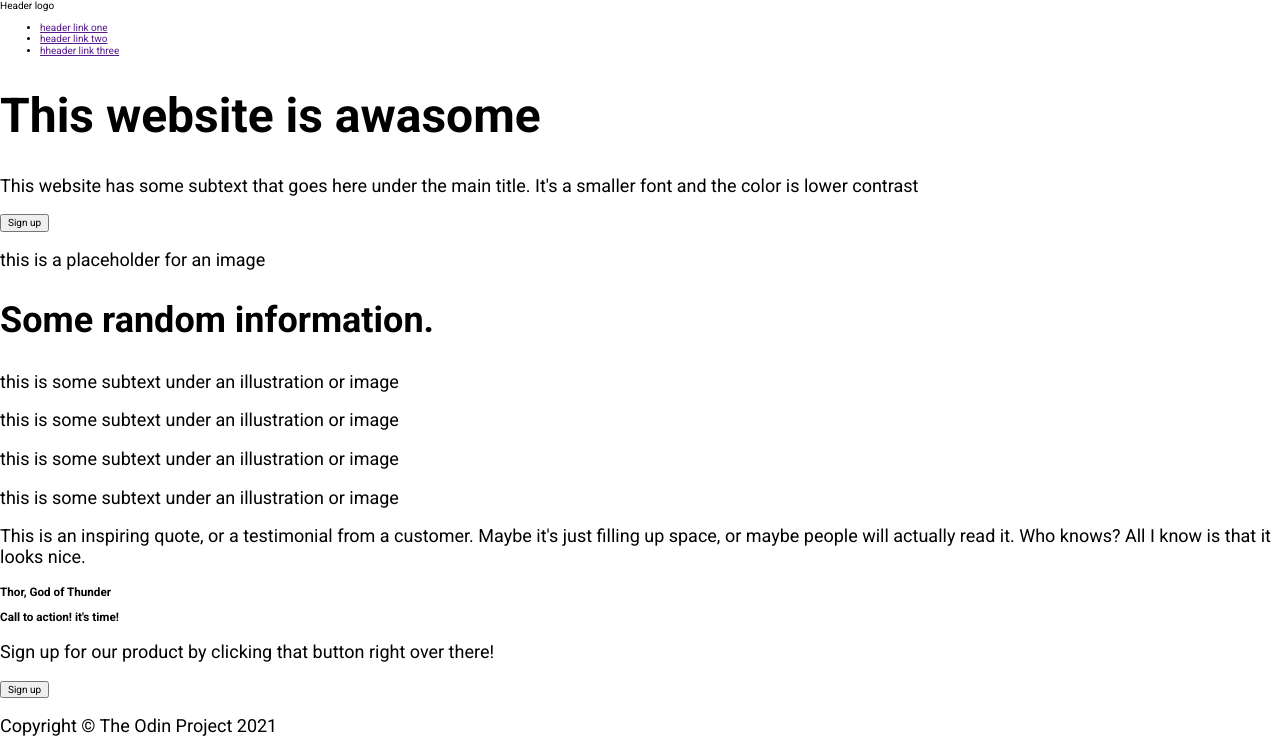
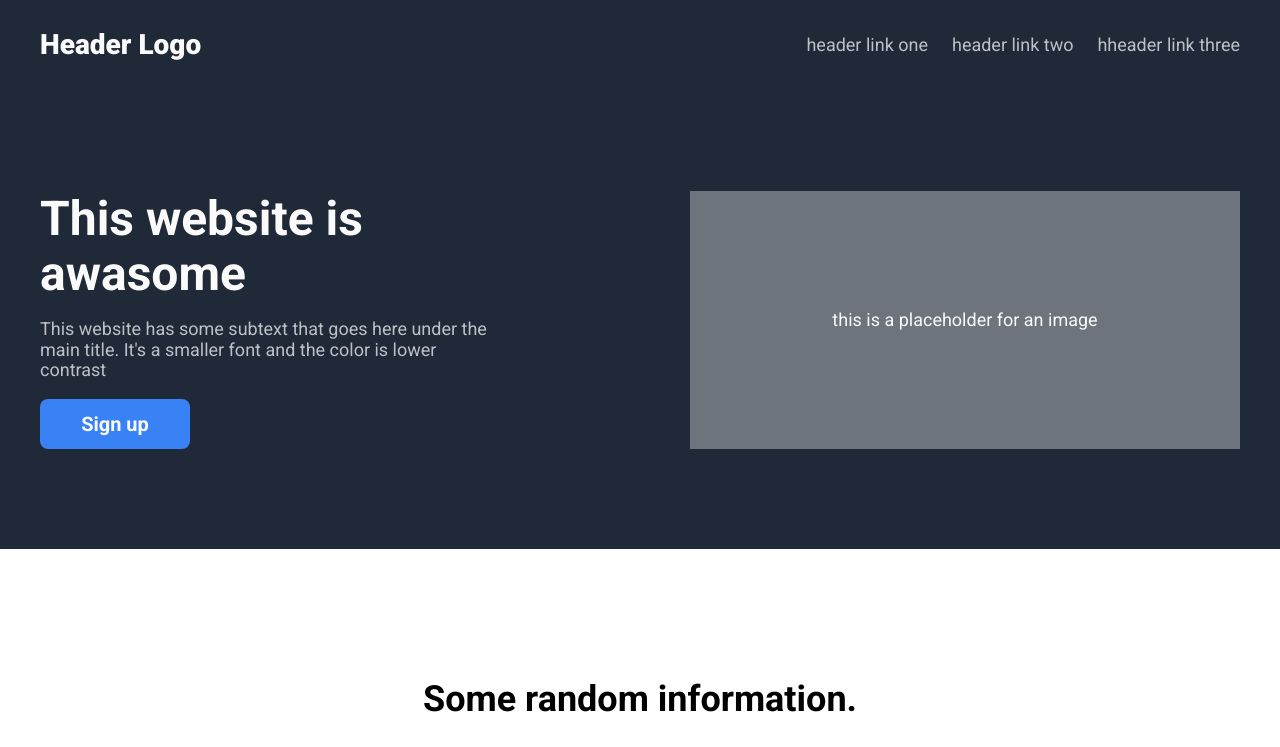
Before and after one commit to Ermianr/landing-page, a plain HTML site: page index.html in a window 1280 px wide. Shown: the top 747 px of the page. Drawn offline with Linux system fonts and the light colour scheme.

Commit message:
Landing page versión final

```diff
--- a/css/styles.css
+++ b/css/styles.css
@@ -11,18 +11,169 @@ body {
 }
 :root {
     --dark-background-color: #1F2937;
+    --gray-background-color:#E5E7EB;
     --main-text-color: #F9FAF9;
-    --secondary-text-color: #E5E7EB;
-    --butto-color: #3882F6;
-    --info-text-color: #1F2937;
+    --secondary-text-color: #BDC1C7;
+    --button-color: #3882F6;
 }
 /* Globales */
 h1 {
     font-size: 4.8rem;
+    margin: 0;
+    color: var(--main-text-color);
 }
 p {
     font-size: 1.8rem;
+    color: var(--secondary-text-color);
 }
 h2 {
     font-size: 3.6rem;
+    color: var(--info-text-color);
+    font-weight: 600;
 }
+ul {
+    list-style: none;
+}
+a {
+    text-decoration: none;
+    font-size: 1.8rem;
+}
+.container {
+    max-width: 120rem;
+    margin: 0 auto;
+}
+.button {
+    width: 15rem;
+    height: 5rem;
+    border-radius: .8rem;
+    font-size: 2rem;
+    background: var(--button-color);
+    border: 0;
+    cursor: pointer;
+    color: var(--main-text-color);
+    font-weight: 600;
+}
+.container-sm {
+    max-width: 90rem;
+    text-align: center;
+    padding: 10rem 0;
+    margin: 0 auto;
+}
+/* Header */
+.navbar {
+    background-color: var(--dark-background-color);
+    padding: 2.5rem 0;
+}
+.navbar-container {
+    display: flex;
+    justify-content: space-between;
+    align-items: center;
+}
+.logo {
+    color: var(--main-text-color);
+    font-size: 2.8rem;
+    font-weight: 900;
+}
+.navbar ul {
+    display: flex;
+    gap: 2.4rem;
+}
+.navbar a {
+    color: var(--secondary-text-color);
+}
+/* Primera parte */
+.first-part {
+    background-color: var(--dark-background-color);
+    padding: 10rem 0;
+}
+.first-part-container {
+    display: flex;
+    justify-content: space-between;
+}
+.first-part-info {
+    max-width: 45rem;
+}
+.first-part-image {
+    background-color: #6D747D;
+    width: 55rem;
+    display: flex;
+    justify-content: center;
+    align-items: center;
+}
+.first-part-image p {
+    color: var(--main-text-color);
+}
+/* Sección de cards */
+.cards-container {
+    display: flex;
+    justify-content: center;
+    gap: 4rem;
+}
+.card {
+    display: flex;
+    flex-direction: column;
+    align-items: center;
+    width: 18rem;
+}
+.cube {
+    width: 15rem;
+    height: 15rem;
+    border: .4rem solid var(--button-color);
+    border-radius: .8rem;
+}
+/* Sección del legend */
+.legend-section {
+    background: var(--gray-background-color);
+}
+.legend-section p {
+    font-style: italic;
+    font-weight: 300;
+    text-align: justify;
+    color: var(--dark-background-color);
+    font-size: 3.6rem;
+    margin: 0;
+}
+.legend-section h3 {
+    font-weight: 900;
+    color:var(--dark-background-color);
+    font-size: 2.3rem;
+    text-align: end;
+    margin: 0;
+}
+/* Sección del botón */
+.button-section-container {
+    display: flex;
+    background: var(--button-color);
+    width: 120rem;
+    height: 15rem;
+    border-radius: .8rem;
+    margin: 0 auto;
+    justify-content: center;
+    align-items: center;
+    gap: 20rem;
+}
+.button-section-container button {
+    border: .2rem solid var(--main-text-color);
+}
+.button-section-container h3 {
+    font-size: 2.6rem;
+    color: var(--main-text-color);
+}
+.button-section-container p {
+    color: var(--gray-background-color);
+}
+.button-section-container p, .button-section-container h3 {
+    margin: 0;
+}
+.button-section {
+    padding: 10rem 0;
+}
+/* Footer */
+.footer-page {
+    background-color: var(--dark-background-color);
+    padding: 2rem 0;
+}
+.footer-page p {
+    margin: 0;
+    text-align: center;
+}
--- a/index.html
+++ b/index.html
@@ -11,71 +11,76 @@
     <title>Landing page</title>
 </head>
 <body>
-    <header>
-        <div class="logo">Header logo</div>
-        <nav> <!--Navbar-->
+    <header class="navbar">
+        <div class="navbar-container container">
+            <div class="logo">Header Logo</div>
+            <nav class="links"> <!--Navbar-->
                 <ul>
                     <li><a href="">header link one</a></li>
                     <li><a href="">header link two</a></li>
                     <li><a href="">hheader link three</a></li>
                 </ul>
             </nav>
+        </div>
     </header>
 
-    <section> <!--Cotenedio primario de la web-->
-        <div>
+    <section class="first-part">  <!--Cotenedio primario de la web-->
+        <div class="first-part-container container">
+            <div class="first-part-info">
                 <h1>This website is awasome</h1>
                 <p>This website has some subtext that goes here under the main title. It's a smaller font and the color is lower contrast</p>
-            <button>Sign up</button>
+                <button class="button">Sign up</button>
             </div>
 
-        <div>
+            <div class="first-part-image">
                 <p>this is a placeholder for an image</p>
+            </div>
         </div>
     </section>
 
-    <section> <!--Contenido con las cards-->
+    <section class="container-sm"> <!--Contenido con las cards-->
         <h2>Some random information.</h2>
-        <div>
-            <div>
-                <div></div>
+        <div class="cards-container">
+            <div class="card">
+                <div class="cube"></div>
                 <p>this is some subtext under an illustration or image</p>
             </div>
 
-            <div>
-                <div></div>
+            <div class="card">
+                <div class="cube"></div>
                 <p>this is some subtext under an illustration or image</p>
             </div>
 
-            <div>
-                <div></div>
+            <div class="card">
+                <div class="cube"></div>
                 <p>this is some subtext under an illustration or image</p>
             </div>
 
-            <div>
-                <div></div>
+            <div class="card">
+                <div class="cube"></div>
                 <p>this is some subtext under an illustration or image</p>
             </div>
         </div>
     </section>
 
-    <section> <!--Contenido con la frase-->
+    <section class="legend-section">
+        <div class="container-sm">
             <p>This is an inspiring quote, or a testimonial from a customer. Maybe it's just filling up space, or maybe people will actually read it. Who knows? All I know is that it looks nice.</p>
-        <h3>Thor, God of Thunder</h3>
+            <h3>-Thor, God of Thunder</h3>
+        </div> <!--Contenido con la frase-->
     </section>
 
-    <section>
-        <div>
+    <section class="button-section">
+        <div class="button-section-container">
             <div>
                 <h3>Call to action! it's time!</h3>
                 <p>Sign up for our product by clicking that button right over there!</p>
             </div>
-
-            <button>Sign up</button>
+            <button class="button">Sign up</button>
         </div>
     </section>
 
-    <footer>
+    <footer class="footer-page">
         <p>Copyright &copy; The Odin Project 2021</p>
     </footer>
 </body>
```
Lines whose indentation alone changed are shown as unchanged.
